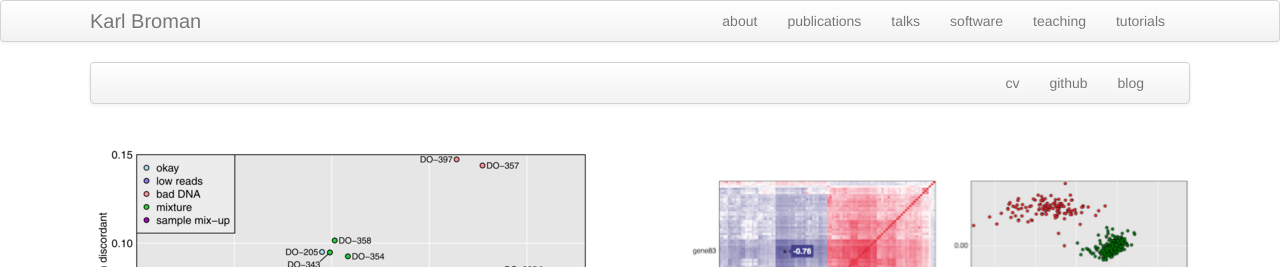
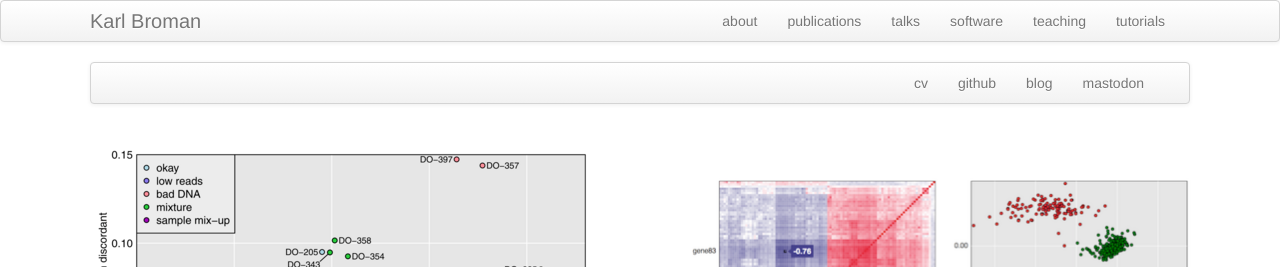
Before and after one commit to kbroman/kbroman.github.io, a Jekyll site: the page built from morefigs.md, in a window 1280 px wide and 900 px high. Shown: the top 267 px of the window. Built offline with Jekyll 4.4.1, drawn with Linux system fonts in a browser that asks for light colours.

Commit message:
Link to mastodon on morefigs.md

```diff
--- a/morefigs.md
+++ b/morefigs.md
@@ -9,6 +9,7 @@
           <li><a href="{{ BASE_PATH }}/broman_cv.pdf">cv</a></li>
           <li><a href="https://github.com/kbroman">github</a></li>
           <li><a href="https://kbroman.org/blog">blog</a></li>
+          <li><a rel="me" href="https:///fosstodon.org/@kbroman">mastodon</a></li>
       </ul>
   </div>
 </div>
```
